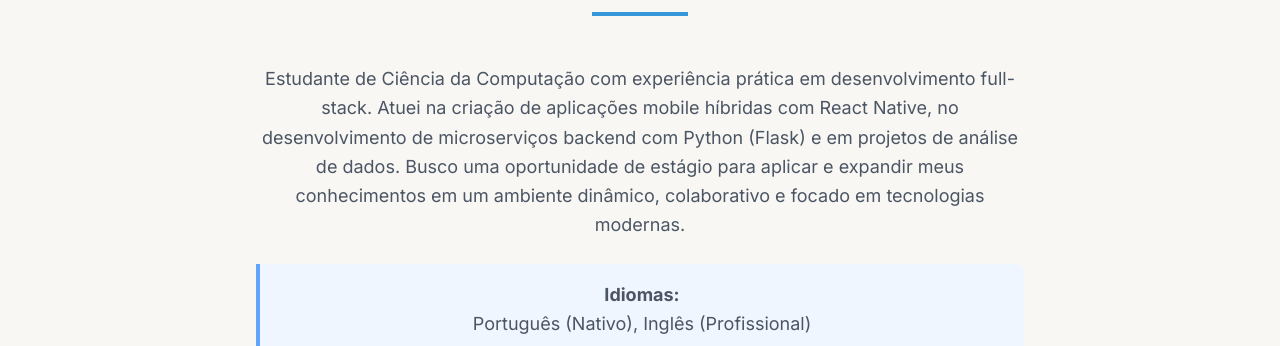
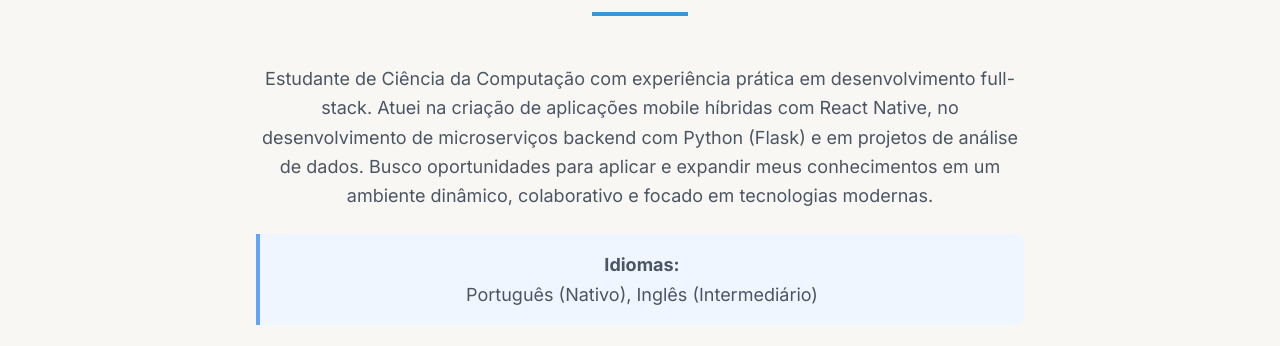
Before and after one commit to kelvennds1/meu-curriculo, a plain HTML site: page index.html in a window 1280 px wide. Shown: the part 606-952 px from the top of the page. Drawn offline with nearby package versions, Linux system fonts and the light colour scheme.

Commit message:
Update index.html

```diff
--- a/index.html
+++ b/index.html
@@ -104,10 +104,10 @@
                 <div class="w-24 h-1 bg-[#3498db] mx-auto mt-4"></div>
             </div>
             <div class="max-w-3xl mx-auto text-center text-gray-600 text-lg leading-relaxed">
-                <p>Estudante de Ciência da Computação com experiência prática em desenvolvimento full-stack. Atuei na criação de aplicações mobile híbridas com React Native, no desenvolvimento de microserviços backend com Python (Flask) e em projetos de análise de dados. Busco uma oportunidade de estágio para aplicar e expandir meus conhecimentos em um ambiente dinâmico, colaborativo e focado em tecnologias modernas.</p>
+                <p>Estudante de Ciência da Computação com experiência prática em desenvolvimento full-stack. Atuei na criação de aplicações mobile híbridas com React Native, no desenvolvimento de microserviços backend com Python (Flask) e em projetos de análise de dados. Busco oportunidades para aplicar e expandir meus conhecimentos em um ambiente dinâmico, colaborativo e focado em tecnologias modernas.</p>
                 <div class="mt-6 bg-blue-50 border-l-4 border-blue-400 p-4 rounded-r-lg">
                     <p class="font-semibold">Idiomas:</p>
-                    <p>Português (Nativo), Inglês (Profissional)</p>
+                    <p>Português (Nativo), Inglês (Intermediário)</p>
                 </div>
             </div>
         </section>
```
